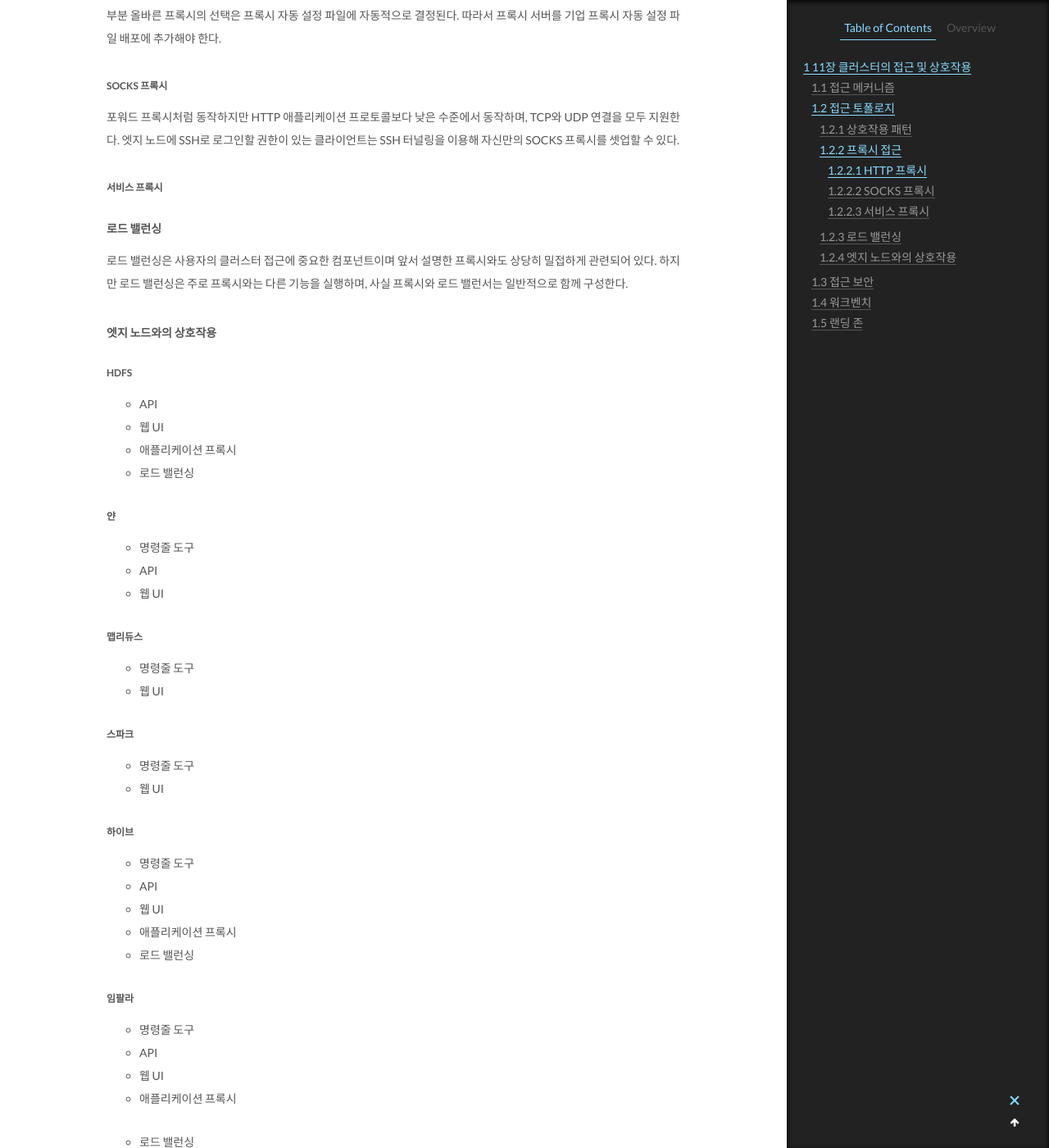
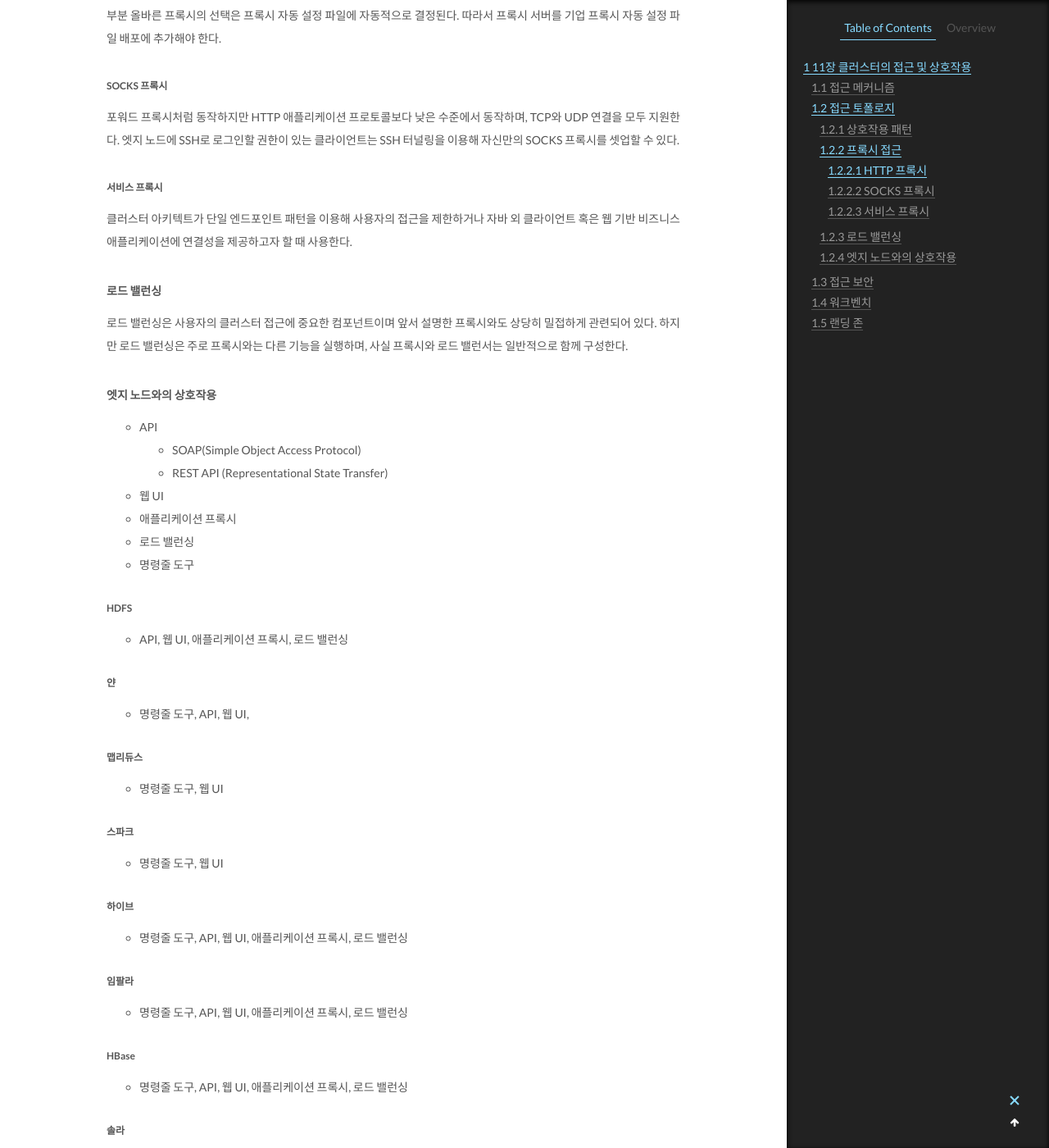
Before and after one commit to owner0220/owner0220.github.io, a Jekyll site: the page built from _posts/2021-03-10-Hadoop_Study_11.md, in a window 1280 px wide and 1400 px high, scrolled down 2760 px. Shown: the whole window at 82% size. Built offline with Jekyll 4.4.1, drawn with Linux system fonts in a browser that asks for light colours; some of the changed text lies outside the part shown.

```diff
--- a/_layouts/post.html
+++ b/_layouts/post.html
@@ -4,6 +4,19 @@
 
 {% assign __ = site.data.languages[site.language] %}
 {% include post.html %}
+
+<script async src="https://pagead2.googlesyndication.com/pagead/js/adsbygoogle.js"></script>
+<!-- 수평 내용 광고 -->
+<ins class="adsbygoogle"
+     style="display:block"
+     data-ad-client="ca-pub-5977857015667523"
+     data-ad-slot="1878450422"
+     data-ad-format="auto"
+     data-full-width-responsive="true"></ins>
+<script>
+     (adsbygoogle = window.adsbygoogle || []).push({});
+</script>
+
 <!-- Global site tag (gtag.js) - Google Analytics -->
 <script async src="https://www.googletagmanager.com/gtag/js?id=UA-176731218-2"></script>
 <script>
--- a/_posts/2021-03-10-Hadoop_Study_11.md
+++ b/_posts/2021-03-10-Hadoop_Study_11.md
@@ -94,79 +94,65 @@
 
 ###### 서비스 프록시
 
+클러스터 아키텍트가 단일 엔드포인트 패턴을 이용해 사용자의 접근을 제한하거나 자바 외 클라이언트 혹은 웹 기반 비즈니스 애플리케이션에 연결성을 제공하고자 할 때 사용한다.
+
 
 
 ##### 로드 밸런싱
 
 로드 밸런싱은 사용자의 클러스터 접근에 중요한 컴포넌트이며 앞서 설명한 프록시와도 상당히 밀접하게 관련되어 있다. 하지만 로드 밸런싱은 주로 프록시와는 다른 기능을 실행하며, 사실 프록시와 로드 밸런서는 일반적으로 함께 구성한다.
 
+
+
 ##### 엣지 노드와의 상호작용
+
+- API
+  - SOAP(Simple Object Access Protocol)
+  - REST API (Representational State Transfer)
+- 웹 UI
+- 애플리케이션 프록시
+- 로드 밸런싱
+- 명령줄 도구
 
 ###### HDFS
 
-- API
-- 웹 UI
-- 애플리케이션 프록시
-- 로드 밸런싱
+- API, 웹 UI, 애플리케이션 프록시, 로드 밸런싱
 
 ###### 얀
 
-- 명령줄 도구
-- API
-- 웹 UI
+- 명령줄 도구, API, 웹 UI,
 
 ###### 맵리듀스
 
-- 명령줄 도구
-- 웹 UI
+- 명령줄 도구, 웹 UI
 
 ###### 스파크
 
-- 명령줄 도구
-- 웹 UI
+- 명령줄 도구, 웹 UI
 
 ###### 하이브
 
-- 명령줄 도구
-- API
-- 웹 UI
-- 애플리케이션 프록시
-- 로드 밸런싱
+- 명령줄 도구, API, 웹 UI, 애플리케이션 프록시, 로드 밸런싱
 
 ###### 임팔라
 
-- 명령줄 도구
-- API
-- 웹 UI
-- 애플리케이션 프록시
-
-- 로드 밸런싱
+- 명령줄 도구, API, 웹 UI, 애플리케이션 프록시, 로드 밸런싱
 
 ###### HBase
 
-- 명령줄 도구
-- API
-- 웹 UI
-- 애플리케이션 프록시
-- 로드 밸런싱
+- 명령줄 도구, API, 웹 UI, 애플리케이션 프록시, 로드 밸런싱
 
 ###### 솔라
 
-- 명령줄 도구
-- API
-- 웹 UI
-- 로드 밸런싱
+- 명령줄 도구, API, 웹 UI, 로드 밸런싱
 
 ###### 우지
 
-- 명령줄 도구
-- API
-- 로드 밸런싱
+- 명령줄 도구, API, 로드 밸런싱
 
 ###### 쿠두
 
-- 명령줄 도구
-- API
+- 명령줄 도구, API
 
 
 
@@ -190,7 +176,3 @@
 - NFS 게이트웨이
 - 웹HDFS
 - 플룸
-
-
-
-####
```
